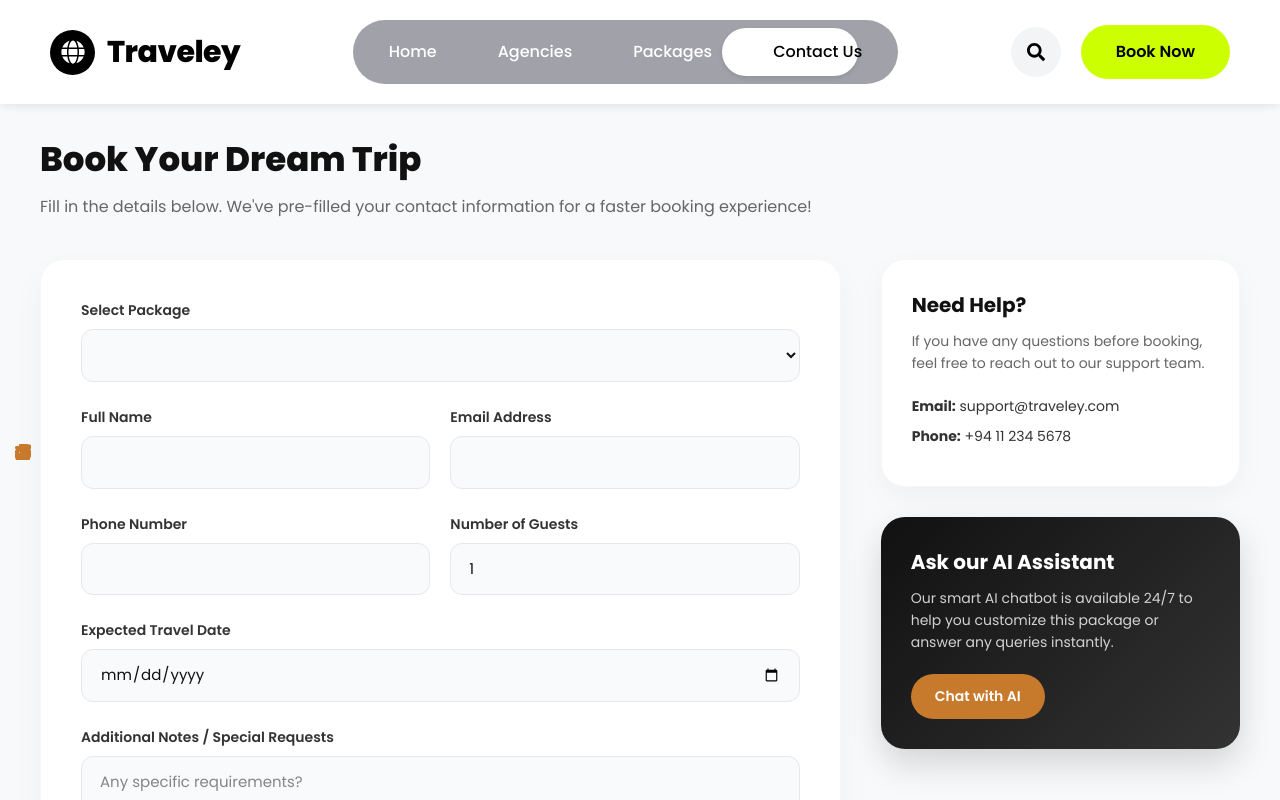
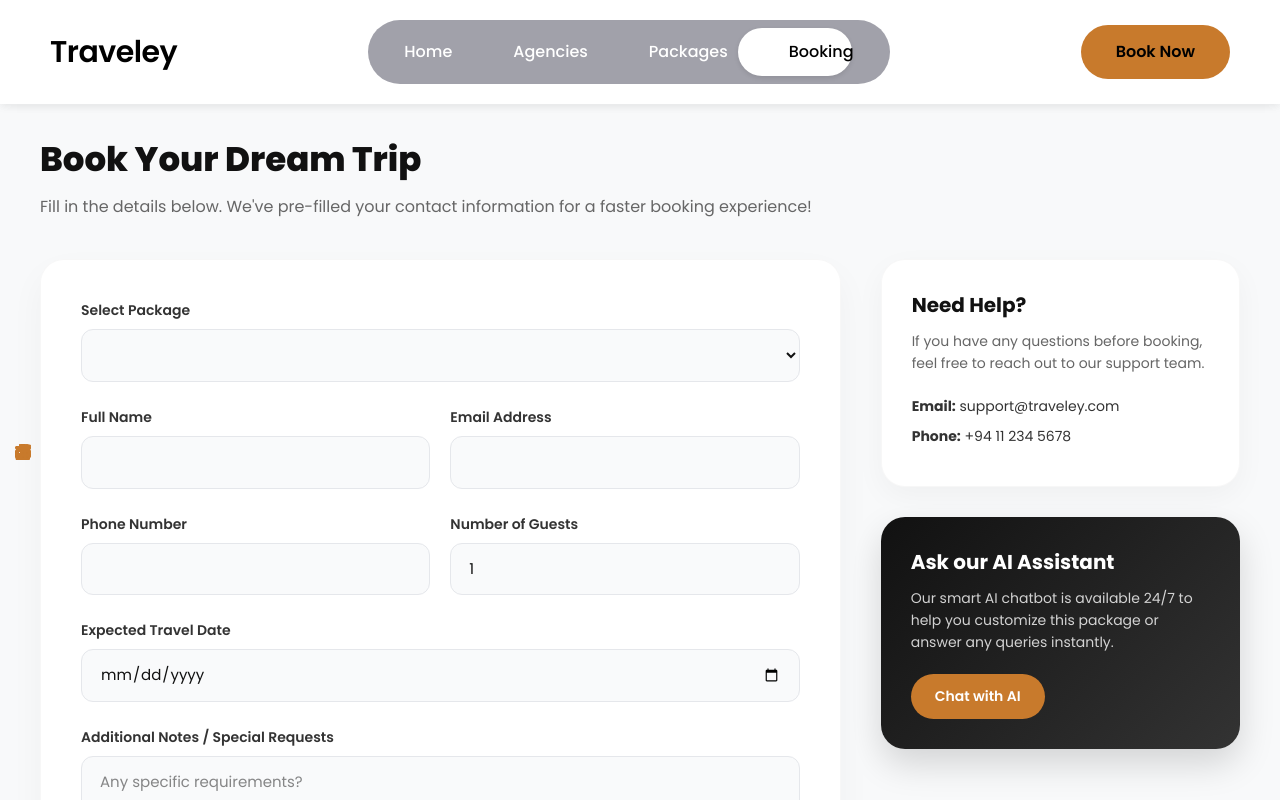
Before and after one commit to Sadeepa123L/traveley-frontend, a React (Vite) app: page /TravelerBooking in a window 1280 px wide. Built offline with nearby package versions, Linux system fonts and the light colour scheme; a web font is replaced by a local one.

Commit message:
Travel navbar

```diff
--- a/src/components/dashboard/traveler-dashboard/traveler-navbar/TravelerNavBar.css
+++ b/src/components/dashboard/traveler-dashboard/traveler-navbar/TravelerNavBar.css
@@ -37,7 +37,7 @@
 
 .logo-text {
   font-size: 30px;
-  font-weight: 800;
+  font-weight: 600;
   color: #000000;
   letter-spacing: -0.5px;
 }
@@ -81,7 +81,6 @@
   color: #000000;
 }
 
-/* --- දකුණු පැත්තේ Buttons --- */
 .navbar-actions {
   display: flex;
   align-items: center;
@@ -108,7 +107,7 @@
 }
 
 .book-now-btn {
-  background-color: #ccff00;
+  background-color: #c87a2c;
   color: #000000;
   font-size: 16px;
   font-weight: 600;
@@ -120,5 +119,5 @@
 }
 
 .book-now-btn:hover {
-  background-color: #bce600;
+  background-color: #c87a2c;
 }
--- a/src/components/dashboard/traveler-dashboard/traveler-navbar/TravelerNavBar.jsx
+++ b/src/components/dashboard/traveler-dashboard/traveler-navbar/TravelerNavBar.jsx
@@ -1,6 +1,5 @@
 import React, { useState, useRef, useEffect } from 'react';
 import { Link, useLocation } from 'react-router-dom';
-import { FaSearch, FaGlobe } from 'react-icons/fa';
 import './TravelerNavBar.css';
 
 const TravelerNavBar = () => {
@@ -12,7 +11,7 @@ const TravelerNavBar = () => {
     { name: 'Home', path: '/TravelerHome' },
     { name: 'Agencies', path: '/TravelerAgencies' },
     { name: 'Packages', path: '/TravelerPackages' },
-    { name: 'Contact Us', path: '/TravelerBooking' }
+    { name: 'Booking', path: '/TravelerBooking' }
   ];
 
   const movePill = (element) => {
@@ -47,9 +46,6 @@ const TravelerNavBar = () => {
     <nav className="custom-navbar">
 
       <Link to="/TravelerHome" className="navbar-logo">
-        <div className="logo-icon-wrapper">
-          <FaGlobe className="logo-icon" />
-        </div>
         <span className="logo-text">Traveley</span>
       </Link>
       <div className="nav-menu-pill" ref={menuRef} onMouseLeave={handleMouseLeave}>
@@ -69,9 +65,6 @@ const TravelerNavBar = () => {
       </div>
 
       <div className="navbar-actions">
-        <button className="search-btn">
-          <FaSearch />
-        </button>
         <button className="book-now-btn">
           Book Now
         </button>
```
